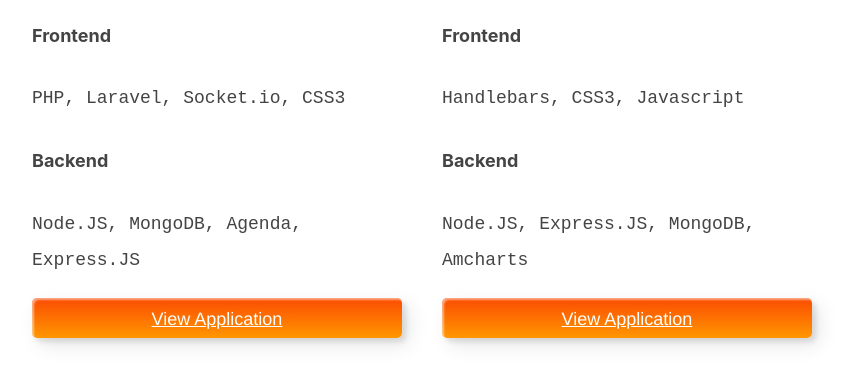
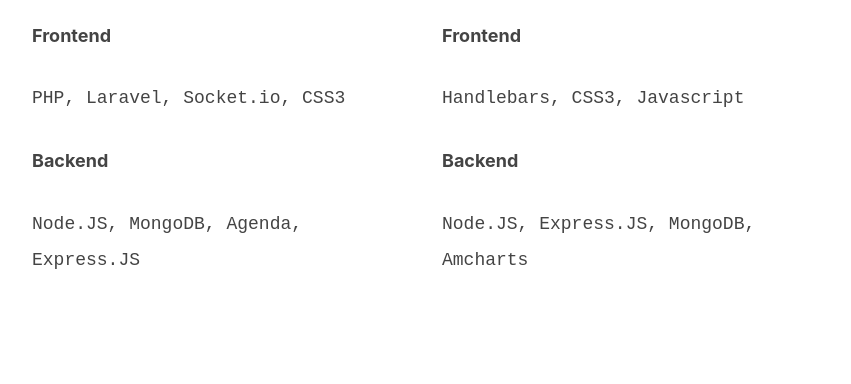
Before and after one commit to varunkakkar/varunkakkar.github.io, a plain HTML site: page index.html in a window 1280 px wide. Shown: the part 1413-1797 px from the top of the page, without its empty margins (218-1069 px from the left). Drawn offline with Linux system fonts and the light colour scheme.

Commit message:
Removed HREF as of Now

```diff
--- a/index.html
+++ b/index.html
@@ -65,9 +65,9 @@
           </p>
           <h4 class="flow">Backend</h4>
           <code>Node.JS, MongoDB, Agenda, Express.JS</code>
-          <a class="custom-btn button btn-7" href="https://rzr.media"
+          <!-- <a class="custom-btn button btn-7"
             ><span>View Application</span></a
-          >
+          > -->
         </div>
       </div>
       <div class="project">
@@ -95,11 +95,10 @@
           </p>
           <h4 class="flow">Backend</h4>
           <code>Node.JS, Express.JS, MongoDB, Amcharts</code>
-          <a
+          <!-- <a
             class="custom-btn button btn-7"
-            href="https://carriermidea.razorpod.dev"
             ><span>View Application</span></a
-          >
+          > -->
         </div>
       </div>
       <div class="project">
```
